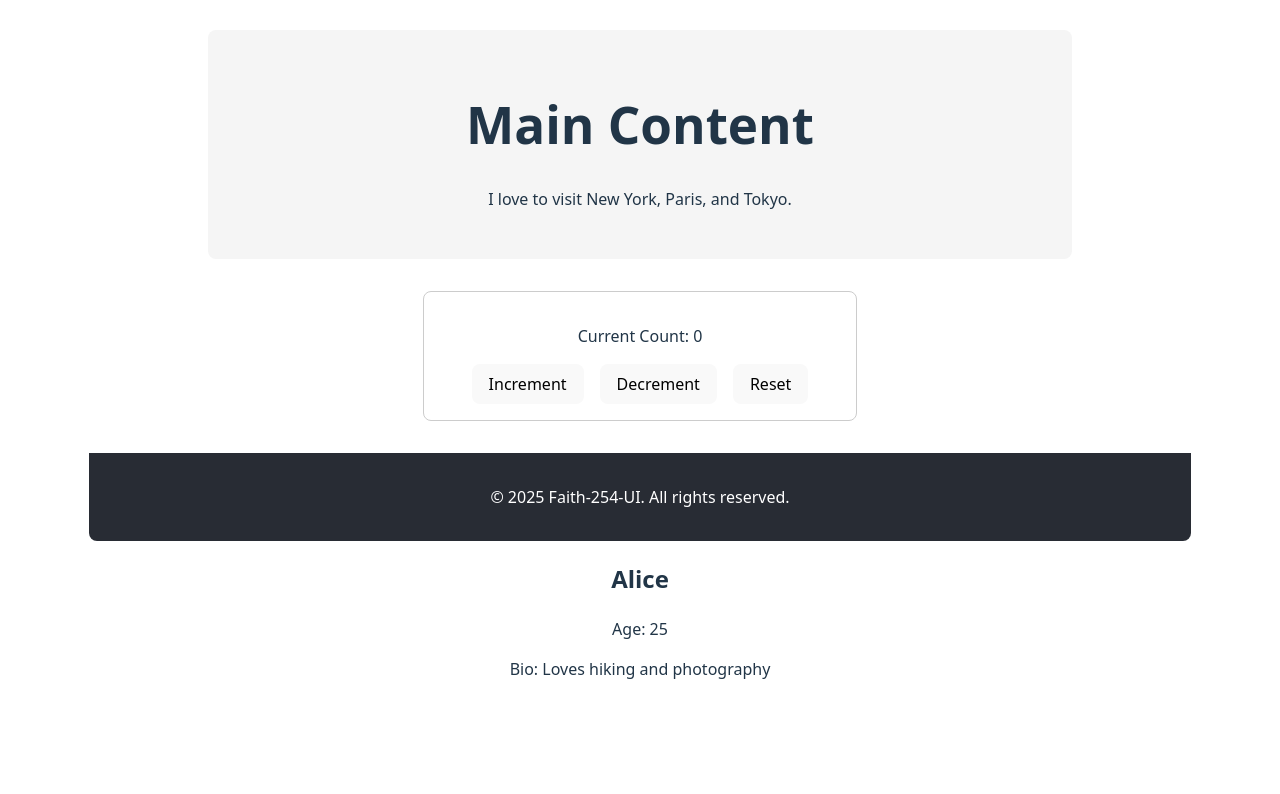
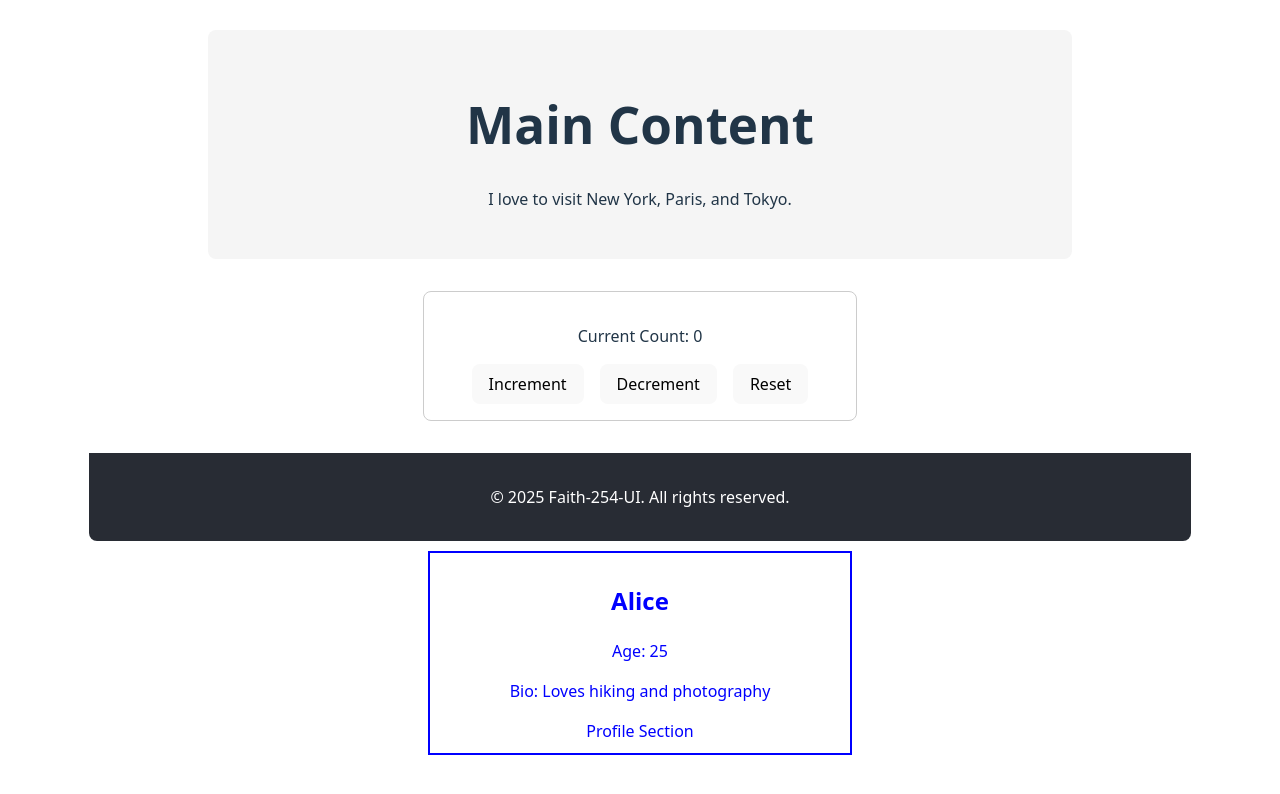
Before and after one commit to Faith-254-UI/alx-fe-reactjs, a React (Vite) app in the folder alx-react-app-new/: page / in a window 1280 px wide. Shown: the part 364-1158 px from the top of the page. Before the commit the page ends 1093 px from the top, so only its background shows below. Built offline with nearby package versions, Linux system fonts and the light colour scheme.

Commit message:
Add required styles and span to UserProfile for ALX check

```diff
--- a/alx-react-app-new/src/components/UserProfile.jsx
+++ b/alx-react-app-new/src/components/UserProfile.jsx
@@ -5,10 +5,20 @@ function UserProfile() {
   const user = useContext(UserContext);
 
   return (
-    <div>
+    <div
+      style={{
+        border: '2px solid blue',
+        padding: '10px',
+        margin: '10px auto',
+        maxWidth: '400px',
+        textAlign: 'center',
+        color: 'blue',
+      }}
+    >
       <h2>{user.name}</h2>
       <p>Age: {user.age}</p>
       <p>Bio: {user.bio}</p>
+      <span>Profile Section</span>
     </div>
   );
 }
```
